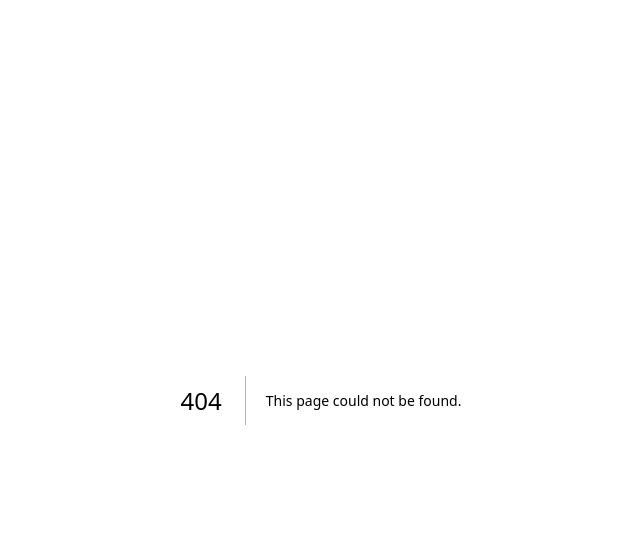
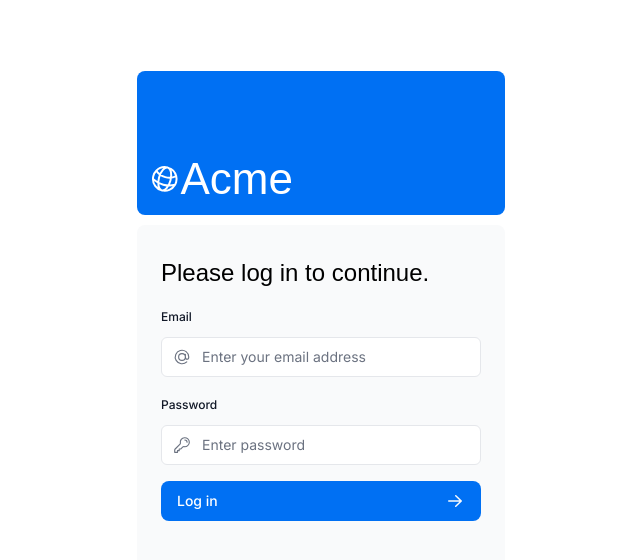
Before and after one commit to aeriaIs/nextjs-dashboard, a Next.js app: page /login in a window 1280 px wide. Before the commit this address had no page. Shown: the top 560 px of the page, without its empty margins (319-959 px from the left). Built offline with nearby package versions, Linux system fonts and the light colour scheme; a web font is replaced by a local one.

Commit message:
Chapter 15: Adding Authentication

```diff
--- a/app/lib/actions.ts
+++ b/app/lib/actions.ts
@@ -1,9 +1,12 @@
 'use server';
 
 import { z } from 'zod';
-import { sql } from '@vercel/postgres';
+import { AuthError } from 'next-auth';
 import { revalidatePath } from 'next/cache';
 import { redirect } from 'next/navigation';
+
+import { sql } from '@vercel/postgres';
+import { signIn } from '@/auth';
 
 const FormSchema = z.object({
   id: z.string({
@@ -30,6 +33,26 @@ export type State = {
 
 const CreateInvoice = FormSchema.omit({ id: true, date: true });
 const UpdateInvoice = FormSchema.omit({ id: true, date: true });
+
+export async function authenticate(
+  prevState: string | undefined,
+  formData: FormData,
+) {
+  try {
+    await signIn('credentials', formData);
+  } catch (error) {
+    if (error instanceof AuthError) {
+      switch (error.type) {
+        case 'CredentialsSignin':
+          return 'Invalid credentials.';
+        default:
+          return 'Something went wrong.';
+      }
+    }
+    throw error;
+  }
+}
+
 
 export async function createInvoice(prevState: State, formData: FormData) {
   const validatedFields = CreateInvoice.safeParse({
--- /dev/null
+++ b/app/login/page.tsx
@@ -0,0 +1,17 @@
+import AcmeLogo from '@/app/ui/acme-logo';
+import LoginForm from '@/app/ui/login-form';
+
+export default function LoginPage() {
+  return (
+    <main className="flex items-center justify-center md:h-screen">
+      <div className="relative mx-auto flex w-full max-w-[400px] flex-col space-y-2.5 p-4 md:-mt-32">
+        <div className="flex h-20 w-full items-end rounded-lg bg-blue-500 p-3 md:h-36">
+          <div className="w-32 text-white md:w-36">
+            <AcmeLogo />
+          </div>
+        </div>
+        <LoginForm />
+      </div>
+    </main>
+  );
+}
--- a/app/ui/dashboard/sidenav.tsx
+++ b/app/ui/dashboard/sidenav.tsx
@@ -1,7 +1,11 @@
 import Link from 'next/link';
+
+import { signOut } from '@/auth';
 import NavLinks from '@/app/ui/dashboard/nav-links';
+
+import { PowerIcon } from '@heroicons/react/24/outline';
+
 import AcmeLogo from '@/app/ui/acme-logo';
-import { PowerIcon } from '@heroicons/react/24/outline';
 
 export default function SideNav() {
   return (
@@ -17,7 +21,12 @@ export default function SideNav() {
       <div className="flex grow flex-row justify-between space-x-2 md:flex-col md:space-x-0 md:space-y-2">
         <NavLinks />
         <div className="hidden h-auto w-full grow rounded-md bg-gray-50 md:block"></div>
-        <form>
+        <form
+          action={async () => {
+            'use server';
+            await signOut();
+          }}
+        >
           <button className="flex h-[48px] w-full grow items-center justify-center gap-2 rounded-md bg-gray-50 p-3 text-sm font-medium hover:bg-sky-100 hover:text-blue-600 md:flex-none md:justify-start md:p-2 md:px-3">
             <PowerIcon className="w-6" />
             <div className="hidden md:block">Sign Out</div>
--- a/app/ui/login-form.tsx
+++ b/app/ui/login-form.tsx
@@ -1,3 +1,7 @@
+'use client';
+
+import { useFormState, useFormStatus } from 'react-dom';
+
 import { lusitana } from '@/app/ui/fonts';
 import {
   AtSymbolIcon,
@@ -5,11 +9,15 @@ import {
   ExclamationCircleIcon,
 } from '@heroicons/react/24/outline';
 import { ArrowRightIcon } from '@heroicons/react/20/solid';
+
+import { authenticate } from '@/app/lib/actions';
 import { Button } from './button';
 
 export default function LoginForm() {
+  const [errorMessage, dispatch] = useFormState(authenticate, undefined);
+
   return (
-    <form className="space-y-3">
+    <form action={dispatch} className="space-y-3">
       <div className="flex-1 rounded-lg bg-gray-50 px-6 pb-4 pt-8">
         <h1 className={`${lusitana.className} mb-3 text-2xl`}>
           Please log in to continue.
@@ -56,6 +64,18 @@ export default function LoginForm() {
           </div>
         </div>
         <LoginButton />
+        <div
+          className="flex h-8 items-end space-x-1"
+          aria-live="polite"
+          aria-atomic="true"
+        >
+          {errorMessage && (
+            <>
+              <ExclamationCircleIcon className="h-5 w-5 text-red-500" />
+              <p className="text-sm text-red-500">{errorMessage}</p>
+            </>
+          )}
+        </div>
         <div className="flex h-8 items-end space-x-1">
           {/* Add form errors here */}
         </div>
@@ -65,8 +85,10 @@ export default function LoginForm() {
 }
 
 function LoginButton() {
+  const { pending } = useFormStatus();
+
   return (
-    <Button className="mt-4 w-full">
+    <Button className="mt-4 w-full" aria-disabled={pending}>
       Log in <ArrowRightIcon className="ml-auto h-5 w-5 text-gray-50" />
     </Button>
   );
--- /dev/null
+++ b/auth.ts
@@ -0,0 +1,46 @@
+import NextAuth from 'next-auth';
+import Credentials from 'next-auth/providers/credentials';
+import { z } from 'zod';
+import bcrypt from 'bcrypt';
+
+import { sql } from '@vercel/postgres';
+import type { User } from '@/app/lib/definitions';
+
+import { authConfig } from './auth.config';
+
+async function getUser(email: string): Promise<User | undefined> {
+  try {
+    const user = await sql<User>`SELECT * FROM users WHERE email = ${email}`;
+
+    return user.rows[0];
+  } catch (err) {
+    console.error(err);
+    throw new Error('Failed to get user');
+  }
+}
+
+export const { auth, signIn, signOut } = NextAuth({
+  ...authConfig,
+  providers: [
+    Credentials({
+      async authorize(credentials) {
+        const parsedCredentials = z
+          .object({ email: z.string().email(), password: z.string().min(6) })
+          .safeParse(credentials);
+
+        if (parsedCredentials.success) {
+          const { email, password } = parsedCredentials.data;
+          const user = await getUser(email);
+
+          if (!user) return null;
+
+          const passwordMatch = await bcrypt.compare(password, user.password);
+
+          if (passwordMatch) return user;
+        }
+
+        return null;
+      },
+    }),
+  ],
+});
--- a/package.json
+++ b/package.json
@@ -18,6 +18,7 @@
     "bcrypt": "^5.1.1",
     "clsx": "^2.0.0",
     "next": "^14.0.2",
+    "next-auth": "^5.0.0-beta.16",
     "postcss": "8.4.31",
     "react": "18.2.0",
     "react-dom": "18.2.0",
```
Also changed, not shown: middleware.ts (added, +10 -0 lines), 1 other file (tests, documents, lock files or other folders).
